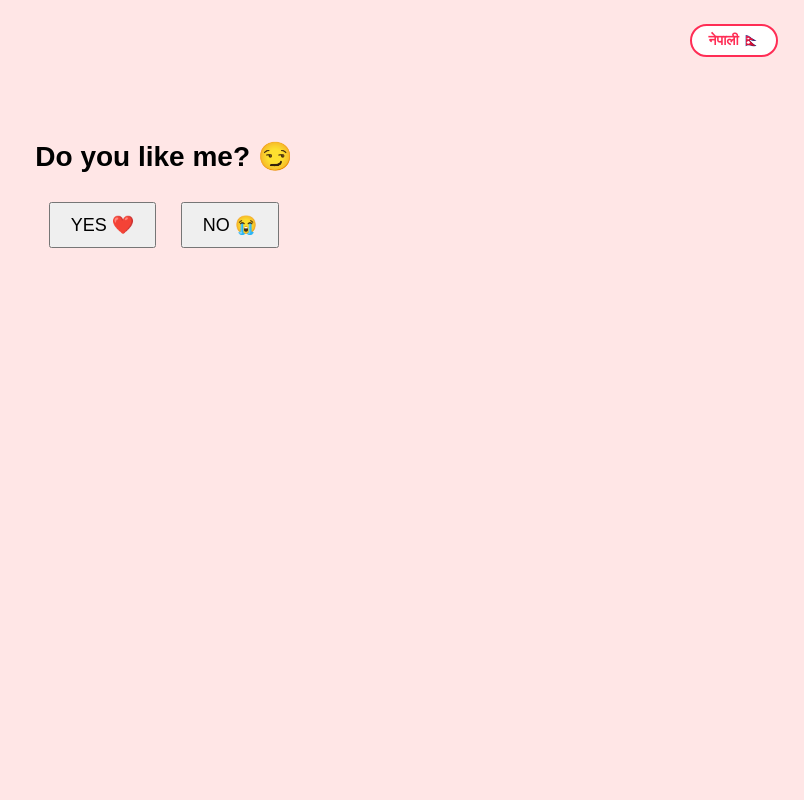
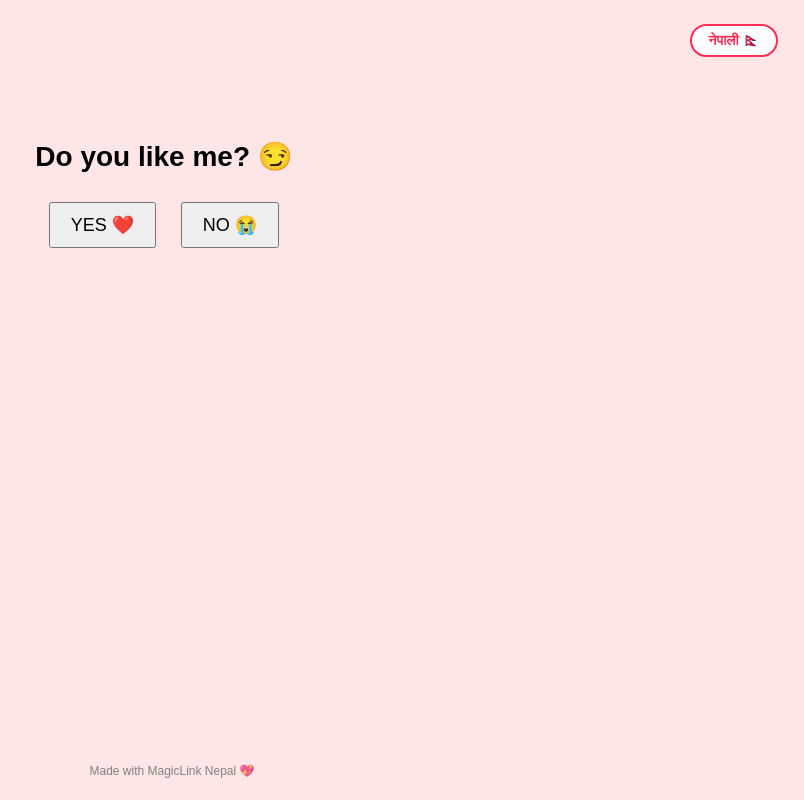
Before and after one commit to remotifynepal-del/likeMe, a plain HTML site: page index.html in a window 1280 px wide. Shown: the whole page, without its empty margins (476-1280 px from the left). Drawn offline with Linux system fonts and the light colour scheme.

Commit message:
Update index.html

```diff
--- a/index.html
+++ b/index.html
@@ -203,6 +203,8 @@ noBtn.addEventListener("touchstart", function(e) {
   moveNoBtn();
 });
 </script>
-
+<p style="position:fixed; bottom:10px; width:100%; text-align:center; font-size:12px; color:gray;">
+Made with MagicLink Nepal 💖
+</p>
 </body>
 </html>
```
